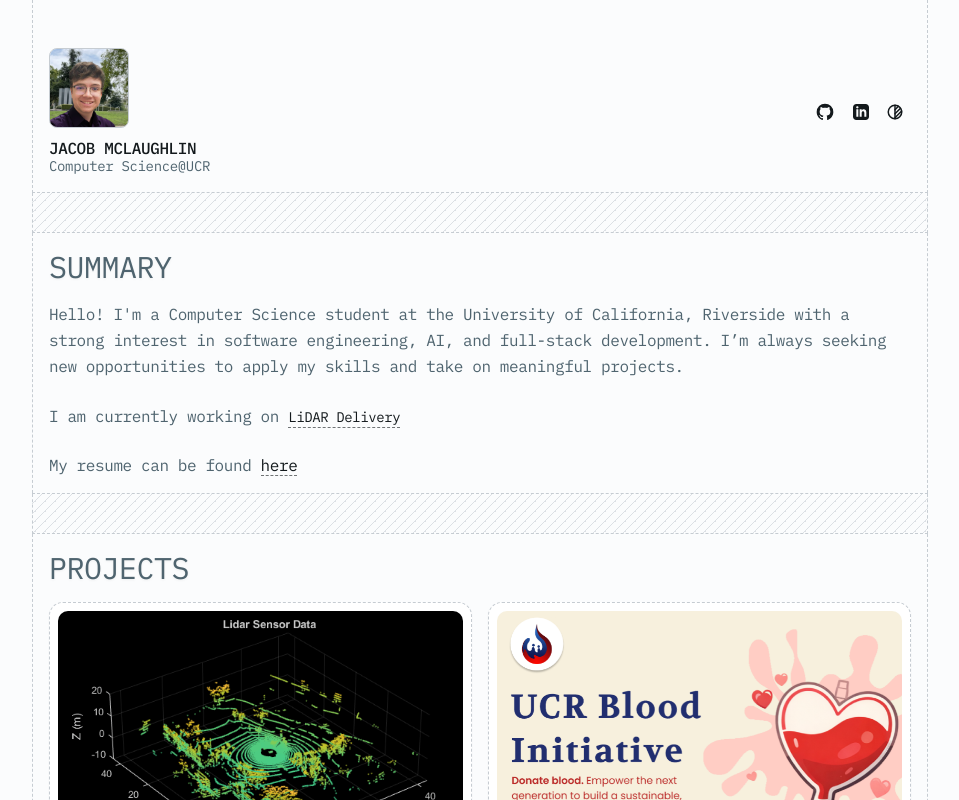
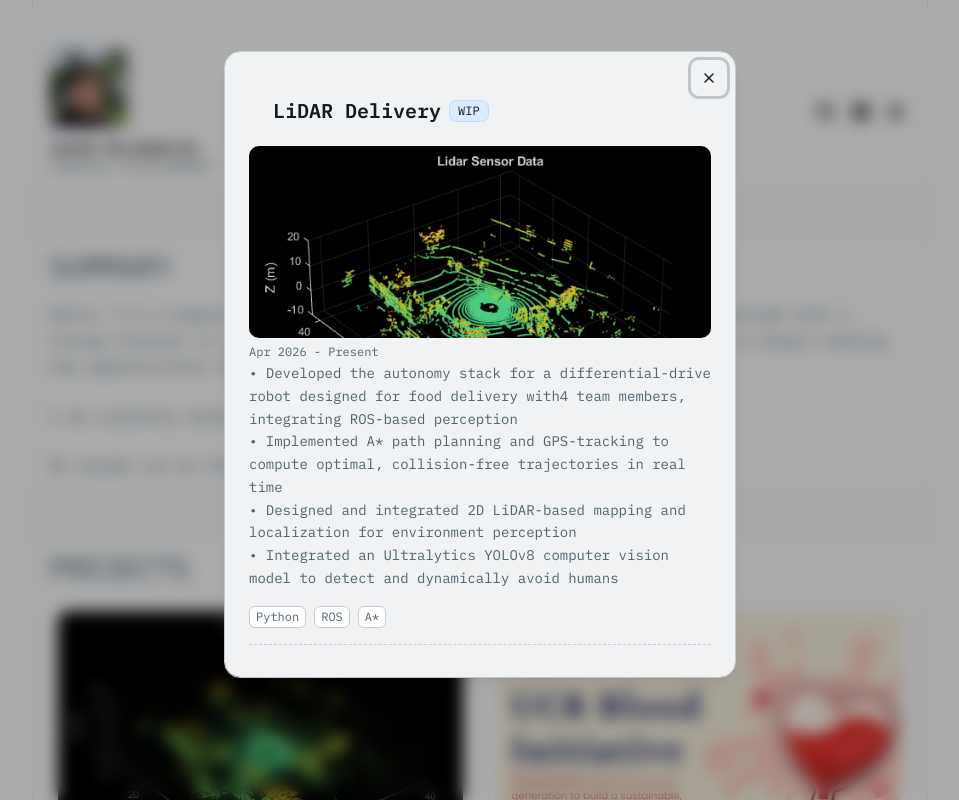
Before and after one commit to BacoJaco/portfolio, a Next.js app: page / in a window 1280 px wide. Both pictures are taken after a click on the element 420 px from the left and 796 px from the top of the page. Shown: the top 800 px of the page, without its empty margins (160-1119 px from the left). Built offline with nearby package versions, Linux system fonts and the light colour scheme; no server answers.

Commit message:
Add expansion option to projects

```diff
--- a/components/sections/projects.tsx
+++ b/components/sections/projects.tsx
@@ -30,8 +30,9 @@ const Projects = () => {
               gitHubLink={project.gitHubLink}
               date={project.date}
               working={project.working}
-              liveLinkAvailable={project.liveLinkAvailable} // Add this
-              gitHubLinkAvailable={project.gitHubLinkAvailable} // Add this
+              liveLinkAvailable={project.liveLinkAvailable}
+              gitHubLinkAvailable={project.gitHubLinkAvailable}
+              details={project.details}
             />
           ))}
         </div>
--- a/components/ui/project-card.tsx
+++ b/components/ui/project-card.tsx
@@ -1,8 +1,16 @@
+"use client";
+
+import { useState } from "react";
 import Image from "next/image";
 import Link from "next/link";
 import { GithubIcon } from "../icons";
 import TextButton from "./text-button";
-import { getTechInfo } from "@/lib/utils";
+import {
+  Dialog,
+  DialogContent,
+  DialogHeader,
+  DialogTitle,
+} from "@/components/ui/dialog";
 
 type ProjectCardProps = {
   title: string;
@@ -15,6 +23,7 @@ type ProjectCardProps = {
   working?: boolean;
   liveLinkAvailable?: boolean;
   gitHubLinkAvailable?: boolean;
+  details?: string;
 };
 
 const ProjectCard = ({
@@ -28,9 +37,16 @@ const ProjectCard = ({
   working = false,
   liveLinkAvailable = true,
   gitHubLinkAvailable = true,
+  details,
 }: ProjectCardProps) => {
+  const [open, setOpen] = useState(false);
+
  return (
-    <div className="flex z-20 flex-col justify-between gap-1 rounded-xl bg-white hover:bg-white/70 dark:bg-background/50 dark:hover:bg-background/80 shadow-xs transition-all border border-dashed p-2 group">
+    <>
+      <div
+        onClick={() => details && setOpen(true)}
+        className={`flex z-20 flex-col justify-between gap-1 rounded-xl bg-white hover:bg-white/70 dark:bg-background/50 dark:hover:bg-background/80 shadow-xs transition-all border border-dashed p-2 group ${details ? "cursor-pointer" : ""}`}
+      >
         <Image
           src={imageSrc || "/projects/default.webp"}
           alt={title}
@@ -48,7 +64,7 @@ const ProjectCard = ({
             )}
           </span>
           <span className="text-sm text-muted-foreground">{date}</span>
-      </div>
+        </div>                                          {/* ← closes justify-between div */}
         <p className="text-sm text-muted-foreground">{description}</p>
         <div className="flex gap-2 flex-wrap">
           {tags?.map((tag, index) => (
@@ -66,8 +82,8 @@ const ProjectCard = ({
               href={liveLink}
               target="_blank"
               rel="noopener noreferrer"
-            // Only add the right border if the GitHub link is also showing
-            className={`text-muted-foreground hover:text-foreground w-full text-sm text-center text-nowrap transition-all ${gitHubLinkAvailable && gitHubLink ? 'border-r border-dashed' : ''}`}
+              onClick={(e) => e.stopPropagation()}
+              className={`text-muted-foreground hover:text-foreground w-full text-sm text-center text-nowrap transition-all ${gitHubLinkAvailable && gitHubLink ? "border-r border-dashed" : ""}`}
             >
               Live link
             </Link>
@@ -77,6 +93,7 @@ const ProjectCard = ({
               href={gitHubLink}
               target="_blank"
               rel="noopener noreferrer"
+              onClick={(e) => e.stopPropagation()}
               className="text-muted-foreground hover:text-foreground w-full text-sm flex items-center justify-center gap-2 transition-all"
             >
               GitHub
@@ -85,6 +102,72 @@ const ProjectCard = ({
           )}
         </div>
       </div>
+      <Dialog open={open} onOpenChange={setOpen}>
+        <DialogContent className="max-w-lg p-6">
+          <DialogHeader>
+            <DialogTitle className="flex items-center gap-2">
+              {title}
+              {working && (
+                <span className="text-xs font-normal text-foreground border border-blue-400/20 bg-blue-100 dark:bg-blue-400/30 rounded-md px-2 py-0.5">
+                  WIP
+                </span>
+              )}
+            </DialogTitle>
+          </DialogHeader>
+
+          <div className="relative h-48 w-full rounded-lg overflow-hidden">
+            <Image
+              src={imageSrc || "/projects/default.webp"}
+              alt={title}
+              fill
+              className="object-cover object-top"
+            />
+          </div>
+
+          <div className="space-y-4">
+            <span className="text-xs text-muted-foreground">{date}</span>
+            <p className="text-sm text-muted-foreground leading-relaxed whitespace-pre-line">
+              {details}
+            </p>
+            <div className="flex gap-2 flex-wrap">
+              {tags?.map((tag, index) => (
+                <span
+                  key={index}
+                  className="text-xs text-muted-foreground border bg-white dark:bg-card-foreground/2 rounded-sm px-1.5 py-0.5"
+                >
+                  {tag}
+                </span>
+              ))}
+            </div>
+            <div className="flex items-center justify-between pt-2 border-t border-border border-dashed">
+              {liveLinkAvailable && liveLink && (
+                <Link
+                  href={liveLink}
+                  target="_blank"
+                  rel="noopener noreferrer"
+                  onClick={(e) => e.stopPropagation()}
+                  className={`text-muted-foreground hover:text-foreground w-full text-sm text-center text-nowrap transition-all ${gitHubLinkAvailable && gitHubLink ? "border-r border-dashed" : ""}`}
+                >
+                  Live link
+                </Link>
+              )}
+              {gitHubLinkAvailable && gitHubLink && (
+                <Link
+                  href={gitHubLink}
+                  target="_blank"
+                  rel="noopener noreferrer"
+                  onClick={(e) => e.stopPropagation()}
+                  className="text-muted-foreground hover:text-foreground w-full text-sm flex items-center justify-center gap-2 transition-all"
+                >
+                  GitHub
+                  <GithubIcon />
+                </Link>
+              )}
+            </div>
+          </div>
+        </DialogContent>
+      </Dialog>
+    </>
   );
 };
 
--- a/config/userData.ts
+++ b/config/userData.ts
@@ -47,6 +47,7 @@ const userData: UserData = {
       working: true, // set to false if the project is no longer maintained
       liveLinkAvailable: false, // set to false if the project doesn't have a live link
       gitHubLinkAvailable: false, // set to false if the project doesn't have a GitHub link
+      details: "• Developed the autonomy stack for a differential-drive robot designed for food delivery with4 team members, integrating ROS-based perception\n• Implemented A* path planning and GPS-tracking to compute optimal, collision-free trajectories in real time\n• Designed and integrated 2D LiDAR-based mapping and localization for environment perception\n• Integrated an Ultralytics YOLOv8 computer vision model to detect and dynamically avoid humans",
     },
     {
       title: "UBI Web App",
@@ -59,6 +60,7 @@ const userData: UserData = {
       working: true, // set to false if the project is no longer maintained
       liveLinkAvailable: false, // set to false if the project doesn't have a live link
       gitHubLinkAvailable: true, // set to false if the project doesn't have a GitHub link
+      details: "• Developed a Next.js web application within a team of 8 for the UCR Chapter of University Blood Initiative, leveraging SSR (Server-Side Rendering) to reduce initial load times by ∼17-22% and improve SEO visibility\n• Implemented a responsive, mobile-first UI using Tailwind CSS, improving usability across desktop and mobile devices for 50+ student members",
     },
     {
       title: "Archery Team Web App",
@@ -71,6 +73,7 @@ const userData: UserData = {
       working: false, // set to false if the project is no longer maintained
       liveLinkAvailable: true, // set to false if the project doesn't have a live link
       gitHubLinkAvailable: true, // set to false if the project doesn't have a GitHub link
+      details: "",
     },
     {
       title: "AI Surveillance",
@@ -83,6 +86,7 @@ const userData: UserData = {
       working: false, // set to false if the project is no longer maintained
       liveLinkAvailable: false, // set to false if the project doesn't have a live link
       gitHubLinkAvailable: true, // set to false if the project doesn't have a GitHub link
+      details: "• Built a real-time surveillance system using Ultralytics YOLOv8 to detect people, vehicles, and objects, enabling automated monitoring in dynamic environments\n• Designed MQTT messaging pipeline handling 30+ messages/sec for real-time system updates\n• Integrated computer vision pipeline with hardware prototypes, bridging AI models with physical systems",
     },
     {
       title: "Crossy Road Clone",
@@ -95,6 +99,7 @@ const userData: UserData = {
       working: false, // set to false if the project is no longer maintained
       liveLinkAvailable: false, // set to false if the project doesn't have a live link
       gitHubLinkAvailable: true, // set to false if the project doesn't have a GitHub link
+      details: "• Designed a replica of Crossy Road with 3 team members, leveraging object-oriented principles in C++ and utilizing the terminal for visuals\n• Implemented agile methodologies using Kanban boards, UML diagrams and stand-up meetings to optimize development speed and team synchronization\n• Deployed CI/CD pipeline using Google Test to ensure 99% build stability during active development",
     },
     {
       title: "Chess Analysis Tool",
@@ -107,6 +112,7 @@ const userData: UserData = {
       working: false, // set to false if the project is no longer maintained
       liveLinkAvailable: true, // set to false if the project doesn't have a live link
       gitHubLinkAvailable: true, // set to false if the project doesn't have a GitHub link
+      details: "• Built a web app using the Next.js framework that analyzes any given chess game\n• Implemented real-time analysis that evaluates move quality with a custom algorithm in JavaScript, achieving $\sim$90\% accuracy compared to subscription-based models\n• Integrated the Stockfish API to provide grandmaster-level move analysis and real-time evaluation",
     },
   ],
 };
--- a/types/index.ts
+++ b/types/index.ts
@@ -36,6 +36,7 @@ export interface Project {
   working?: boolean;
   liveLinkAvailable?: boolean;
   gitHubLinkAvailable?: boolean;
+  details: string;
 }
 
 
```
Lines whose indentation alone changed are shown as unchanged.
